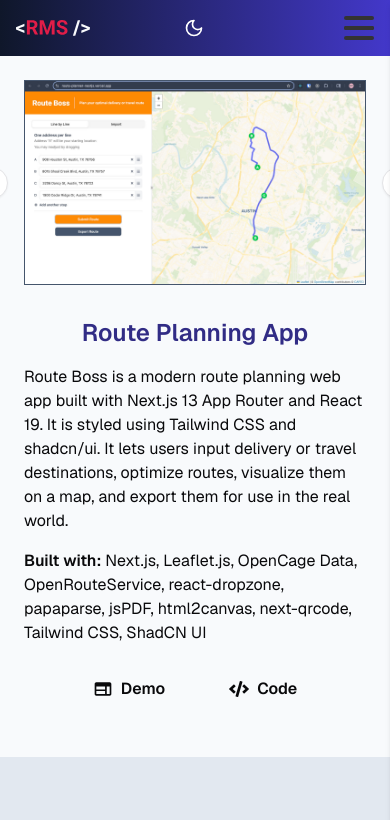
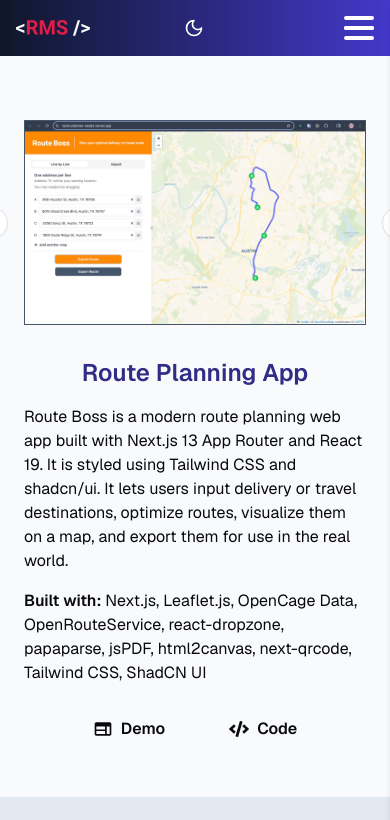
Before and after one commit to ReneMSdev/portfolio-website, a Next.js app: page /projects in a window 390 px wide. Shown: the top 820 px of the page. Built offline with nearby package versions, Linux system fonts and the light colour scheme.

Commit message:
fixed alignment and padding issue for contact page

```diff
--- a/src/app/contact/page.js
+++ b/src/app/contact/page.js
@@ -33,7 +33,7 @@
     })
 
     if (res.ok) {
-      toast.success('Message sent successfully! 🎉')
+      toast.success('Message sent successfully!')
       formRef.current.reset()
     } else {
       toast.error('Something went wrong. Please try again.')
@@ -44,7 +44,7 @@
 
   return (
     <>
-      <div className='grid grid-cols-1 md:grid-cols-2 gap-8 items-center md:items-start mx-auto mt-20 md:mt-10 pl-0 md:pl-26 max-w-5xl'>
+      <div className='min-h-screen grid grid-cols-1 md:grid-cols-2 gap-8 justify-start items-start mx-auto pt-30 md:pt-10 max-w-5xl'>
         {/* Contact Form */}
         <div className='flex flex-col w-xs mx-auto'>
           <h2 className='text-2xl font-semibold mb-6 text-center text-indigo-900 dark:text-indigo-700'>
--- a/src/app/globals.css
+++ b/src/app/globals.css
@@ -160,7 +160,7 @@
   position: absolute;
   height: 4px;
   width: 100%;
-  background: #333;
+  background: #fff;
   border-radius: 4px;
   opacity: 1;
   left: 0;
--- a/src/app/projects/page.js
+++ b/src/app/projects/page.js
@@ -37,7 +37,7 @@
   ]
 
   return (
-    <div className='grid grid-cols-1 gap-8 items-start pt-20 md:pt-12'>
+    <div className='min-h-screen grid grid-cols-1 gap-8 items-start pt-30 md:pt-12'>
       {/* Project 1 */}
       <div className='flex flex-col items-start px-6'>
         {/* ShadCN Carousel */}
--- a/src/components/MobileMenu.jsx
+++ b/src/components/MobileMenu.jsx
@@ -50,7 +50,7 @@
       {/* Slide-in Menu */}
       <div
         className={cn(
-          'md:hidden fixed top-0 right-0 h-screen w-40 bg-slate-200 z-[998] p-8 pt-24 flex flex-col gap-6 transform transition-transform duration-300 ease-in-out shadow-md',
+          'md:hidden fixed top-0 right-0 h-screen w-40 bg-slate-200 dark:bg-slate-800 z-[998] p-8 pt-24 flex flex-col gap-6 transform transition-transform duration-300 ease-in-out shadow-md',
           open ? 'translate-x-0' : 'translate-x-full'
         )}
       >
```
